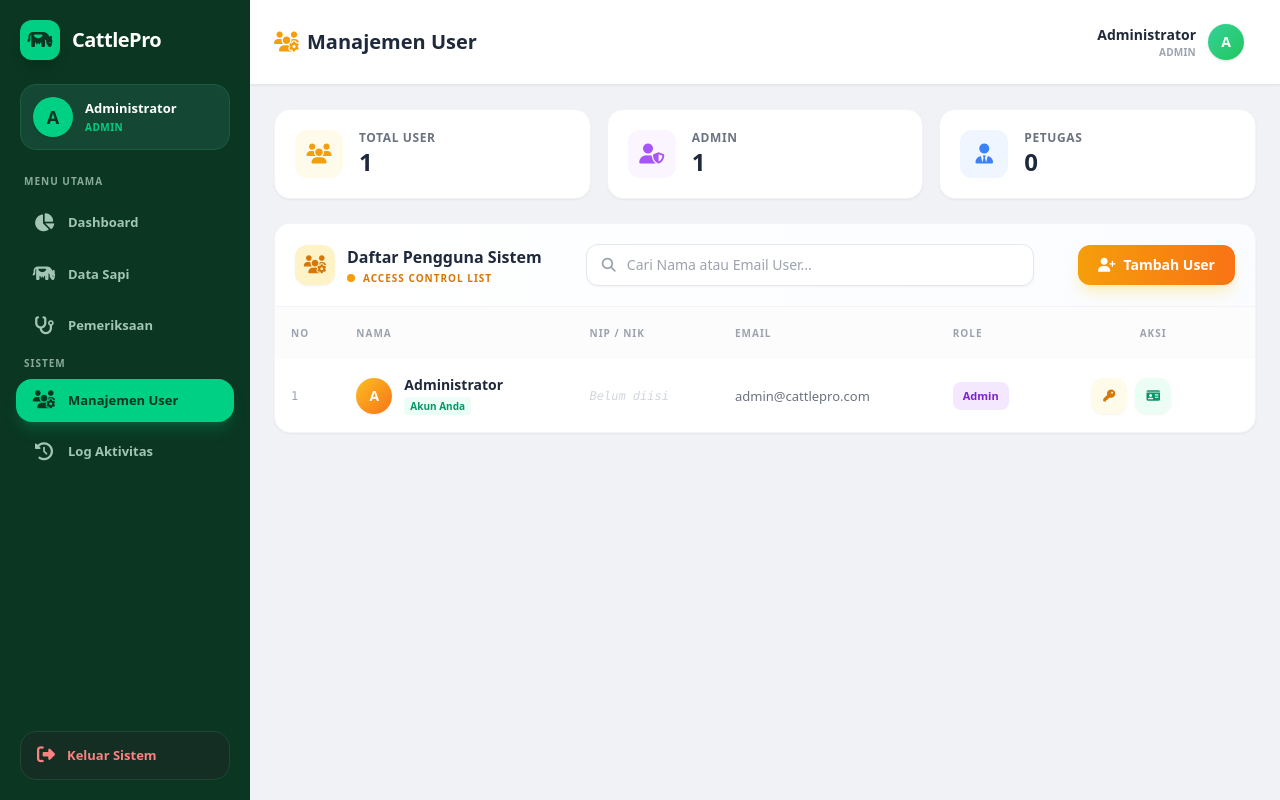
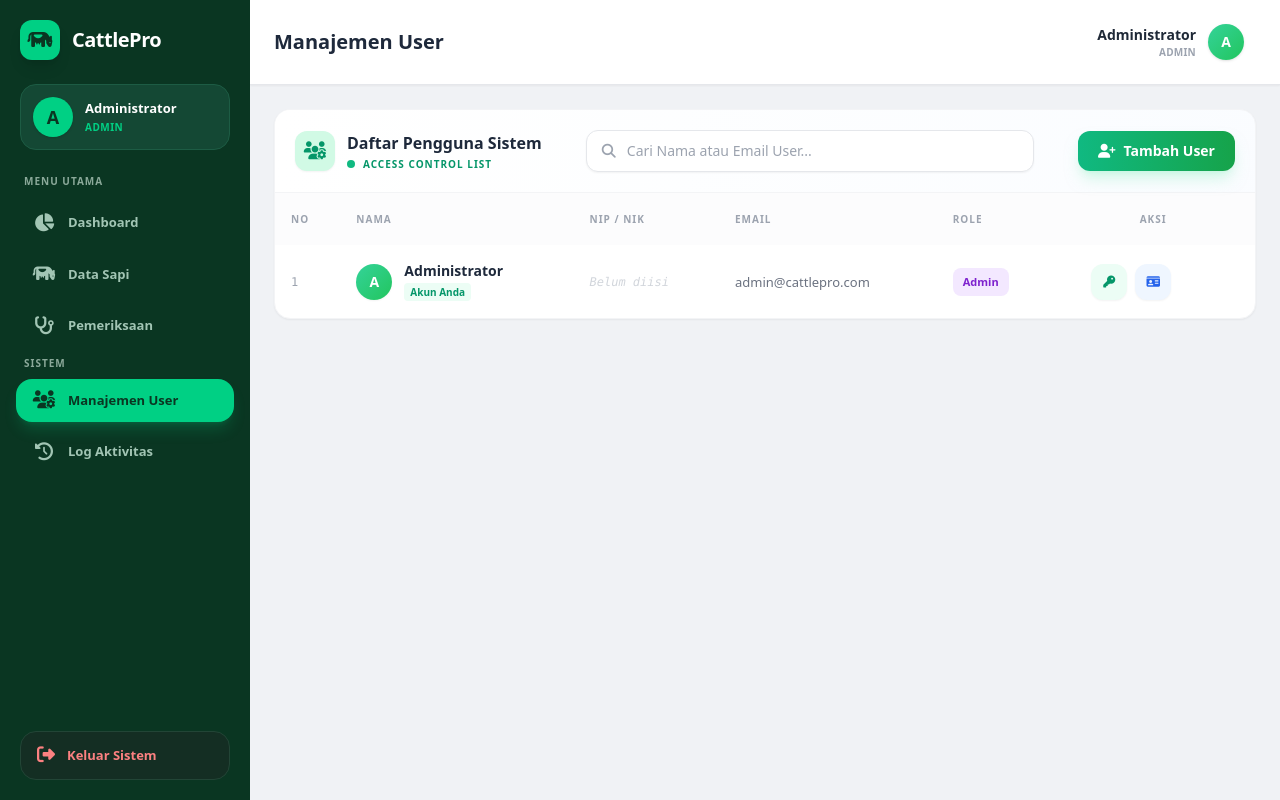
Before and after one commit to DANANGG28/cattlepro, a PHP site: page /pages/users.php in a window 1280 px wide. Run offline with PHP 8.4, Linux system fonts and the light colour scheme; a user stored in the database is signed in; data comes from the database, SQL or seed files in the repository; some libraries are stand-ins or nearby versions.

```diff
--- a/pages/users.php
+++ b/pages/users.php
@@ -127,7 +127,7 @@ $all_users = $stmt->fetchAll(PDO::FETCH_ASSOC);
 <div class="flex-1 h-screen overflow-y-auto w-full transition-all duration-300 relative flex flex-col bg-[#F0F2F5]" id="main-content">
 
     <header class="bg-white shadow-sm border-b border-gray-200 p-4 px-6 flex justify-between items-center sticky top-0 z-10 w-full">
-        <h2 class="text-xl font-bold text-slate-800"><i class="fas fa-users-cog text-amber-500 mr-2"></i>Manajemen User</h2>
+        <h2 class="text-xl font-bold text-slate-800">Manajemen User</h2>
         <div class="flex items-center gap-4 ml-auto">
             <?php include '../components/profile_dropdown.php'; ?>
         </div>
@@ -146,50 +146,20 @@ $all_users = $stmt->fetchAll(PDO::FETCH_ASSOC);
             </div>
         <?php endif; ?>
 
-        <!-- Stats Cards -->
-        <div class="grid grid-cols-2 md:grid-cols-3 gap-4">
-            <div class="bg-white rounded-2xl shadow-sm border border-gray-100 p-5 flex items-center gap-4">
-                <div class="w-12 h-12 rounded-xl bg-amber-50 text-amber-500 flex items-center justify-center text-xl">
-                    <i class="fas fa-users"></i>
-                </div>
-                <div>
-                    <p class="text-xs text-gray-500 font-semibold uppercase tracking-wider">Total User</p>
-                    <p class="text-2xl font-bold text-slate-800"><?php echo count($all_users); ?></p>
-                </div>
-            </div>
-            <div class="bg-white rounded-2xl shadow-sm border border-gray-100 p-5 flex items-center gap-4">
-                <div class="w-12 h-12 rounded-xl bg-purple-50 text-purple-500 flex items-center justify-center text-xl">
-                    <i class="fas fa-user-shield"></i>
-                </div>
-                <div>
-                    <p class="text-xs text-gray-500 font-semibold uppercase tracking-wider">Admin</p>
-                    <p class="text-2xl font-bold text-slate-800"><?php echo count(array_filter($all_users, fn($u) => $u['role'] === 'admin')); ?></p>
-                </div>
-            </div>
-            <div class="bg-white rounded-2xl shadow-sm border border-gray-100 p-5 flex items-center gap-4 col-span-2 md:col-span-1">
-                <div class="w-12 h-12 rounded-xl bg-blue-50 text-blue-500 flex items-center justify-center text-xl">
-                    <i class="fas fa-user-tie"></i>
-                </div>
-                <div>
-                    <p class="text-xs text-gray-500 font-semibold uppercase tracking-wider">Petugas</p>
-                    <p class="text-2xl font-bold text-slate-800"><?php echo count(array_filter($all_users, fn($u) => $u['role'] === 'petugas')); ?></p>
-                </div>
-            </div>
-        </div>
 
         <!-- Main Table & Cards Section -->
         <div class="bg-white rounded-2xl shadow-sm border border-gray-100 overflow-hidden">
             <!-- Unified Section Header -->
             <div class="p-5 border-b border-gray-100 flex flex-col lg:flex-row lg:items-center justify-between gap-4 bg-gradient-to-r from-white to-blue-50/30">
                 <div class="flex items-center gap-3">
-                    <div class="w-10 h-10 bg-amber-100 rounded-xl flex items-center justify-center text-amber-600 shadow-sm">
+                    <div class="w-10 h-10 bg-emerald-100 rounded-xl flex items-center justify-center text-emerald-600 shadow-sm">
                         <i class="fas fa-users-cog text-lg"></i>
                     </div>
                     <div>
                         <h3 class="font-bold text-[16px] text-slate-800">Daftar Pengguna Sistem</h3>
                         <div class="flex items-center gap-2 mt-0.5">
-                            <span class="flex h-2 w-2 rounded-full bg-amber-500"></span>
-                            <span class="text-[10px] text-amber-600 uppercase font-bold tracking-widest">Access Control List</span>
+                            <span class="flex h-2 w-2 rounded-full bg-emerald-500"></span>
+                            <span class="text-[10px] text-emerald-600 uppercase font-bold tracking-widest">Access Control List</span>
                         </div>
                     </div>
                 </div>
@@ -198,11 +168,11 @@ $all_users = $stmt->fetchAll(PDO::FETCH_ASSOC);
                 <div class="relative flex-1 max-w-md lg:mx-4">
                     <i class="fas fa-search absolute left-4 top-1/2 -translate-y-1/2 text-gray-400 text-sm"></i>
                     <input type="text" id="userSearch" placeholder="Cari Nama atau Email User..."
-                           class="w-full pl-10 pr-4 py-2.5 bg-white border border-gray-200 rounded-xl text-sm focus:outline-none focus:ring-2 focus:ring-amber-500 focus:border-transparent transition-all shadow-sm">
+                           class="w-full pl-10 pr-4 py-2.5 bg-white border border-gray-200 rounded-xl text-sm focus:outline-none focus:ring-2 focus:ring-emerald-500 focus:border-transparent transition-all shadow-sm">
                 </div>
 
                 <button onclick="document.getElementById('modal-user').classList.remove('hidden')"
-                    class="bg-gradient-to-r from-amber-500 to-orange-500 text-white font-bold py-2.5 px-5 rounded-xl text-sm hover:from-amber-600 hover:to-orange-600 transition-all shadow-lg shadow-amber-200/50 flex items-center justify-center gap-2">
+                    class="bg-gradient-to-r from-emerald-500 to-green-600 text-white font-bold py-2.5 px-5 rounded-xl text-sm hover:from-emerald-600 hover:to-green-700 transition-all shadow-lg shadow-emerald-200/50 flex items-center justify-center gap-2">
                     <i class="fas fa-user-plus"></i> Tambah User
                 </button>
             </div>
@@ -226,7 +196,7 @@ $all_users = $stmt->fetchAll(PDO::FETCH_ASSOC);
                             <td class="p-4 text-gray-400 font-mono text-xs"><?php echo $no++; ?></td>
                             <td class="p-4">
                                 <div class="flex items-center gap-3">
-                                    <div class="w-9 h-9 bg-gradient-to-br from-amber-400 to-orange-500 rounded-full flex items-center justify-center text-white text-sm font-bold flex-shrink-0 shadow-sm">
+                                    <div class="w-9 h-9 bg-gradient-to-br from-emerald-400 to-green-500 rounded-full flex items-center justify-center text-white text-sm font-bold flex-shrink-0 shadow-sm">
                                         <?php echo strtoupper(substr($u['nama'], 0, 1)); ?>
                                     </div>
                                     <div>
@@ -247,11 +217,11 @@ $all_users = $stmt->fetchAll(PDO::FETCH_ASSOC);
                             <td class="p-4">
                                 <div class="flex items-center justify-center gap-2">
                                     <button onclick="openEditPassword(<?php echo $u['id']; ?>, '<?php echo htmlspecialchars($u['nama'], ENT_QUOTES); ?>')"
-                                        class="w-9 h-9 rounded-xl bg-amber-50 text-amber-600 inline-flex items-center justify-center hover:bg-amber-500 hover:text-white transition shadow-sm" title="Edit Password">
+                                        class="w-9 h-9 rounded-xl bg-emerald-50 text-emerald-600 inline-flex items-center justify-center hover:bg-emerald-500 hover:text-white transition shadow-sm" title="Edit Password">
                                         <i class="fas fa-key text-xs"></i>
                                     </button>
                                     <button onclick="openEditNip(<?php echo $u['id']; ?>, '<?php echo htmlspecialchars($u['nama'], ENT_QUOTES); ?>', '<?php echo htmlspecialchars($u['nip'] ?? '', ENT_QUOTES); ?>')"
-                                        class="w-9 h-9 rounded-xl bg-emerald-50 text-emerald-600 inline-flex items-center justify-center hover:bg-emerald-500 hover:text-white transition shadow-sm" title="Edit Nama & NIP">
+                                        class="w-9 h-9 rounded-xl bg-blue-50 text-blue-600 inline-flex items-center justify-center hover:bg-blue-500 hover:text-white transition shadow-sm" title="Edit Nama & NIP">
                                         <i class="fas fa-id-card text-xs"></i>
                                     </button>
                                     <?php if ($u['id'] != $_SESSION['user_id']): ?>
@@ -276,7 +246,7 @@ $all_users = $stmt->fetchAll(PDO::FETCH_ASSOC);
                 <div class="p-5 space-y-4 user-card">
                     <div class="flex items-center justify-between">
                         <div class="flex items-center gap-3">
-                            <div class="w-10 h-10 bg-gradient-to-br from-amber-400 to-orange-500 rounded-xl flex items-center justify-center text-white font-bold shadow-sm">
+                            <div class="w-10 h-10 bg-gradient-to-br from-emerald-400 to-green-500 rounded-xl flex items-center justify-center text-white font-bold shadow-sm">
                                 <?php echo strtoupper(substr($u['nama'], 0, 1)); ?>
                             </div>
                             <div>
@@ -296,7 +266,7 @@ $all_users = $stmt->fetchAll(PDO::FETCH_ASSOC);
                             </div>
                         <?php endif; ?>
                         <button onclick="openEditPassword(<?php echo $u['id']; ?>, '<?php echo htmlspecialchars($u['nama'], ENT_QUOTES); ?>')"
-                            class="flex-1 bg-amber-50 text-amber-600 font-bold py-3 px-4 rounded-xl text-xs flex items-center justify-center gap-2">
+                            class="flex-1 bg-emerald-50 text-emerald-600 font-bold py-3 px-4 rounded-xl text-xs flex items-center justify-center gap-2">
                             <i class="fas fa-key"></i> Password
                         </button>
                         <?php if ($u['id'] != $_SESSION['user_id']): ?>
@@ -318,8 +288,8 @@ $all_users = $stmt->fetchAll(PDO::FETCH_ASSOC);
     <div class="bg-white rounded-2xl shadow-2xl w-full max-w-lg overflow-hidden animate-fade-in">
         <div class="p-6 border-b border-gray-100 flex justify-between items-center">
             <div class="flex items-center gap-3">
-                <div class="w-9 h-9 bg-amber-50 rounded-xl flex items-center justify-center">
-                    <i class="fas fa-user-plus text-amber-500"></i>
+                <div class="w-9 h-9 bg-emerald-50 rounded-xl flex items-center justify-center">
+                    <i class="fas fa-user-plus text-emerald-500"></i>
                 </div>
                 <h3 class="text-lg font-bold text-slate-800">Tambah User Baru</h3>
             </div>
@@ -329,17 +299,17 @@ $all_users = $stmt->fetchAll(PDO::FETCH_ASSOC);
             <div>
                 <label class="block text-xs font-bold text-gray-500 mb-1.5 uppercase tracking-wider">Nama Lengkap</label>
                 <input type="text" name="nama" required placeholder="contoh: Budi Santoso"
-                    class="w-full px-4 py-2.5 border border-gray-200 rounded-xl text-sm focus:ring-2 focus:ring-amber-500 focus:border-amber-500 outline-none transition bg-gray-50 focus:bg-white">
+                    class="w-full px-4 py-2.5 border border-gray-200 rounded-xl text-sm focus:ring-2 focus:ring-emerald-500 focus:border-emerald-500 outline-none transition bg-gray-50 focus:bg-white">
             </div>
             <div>
                 <label class="block text-xs font-bold text-gray-500 mb-1.5 uppercase tracking-wider">Email</label>
                 <input type="email" name="email" required placeholder="contoh: budi@cattlepro.com"
-                    class="w-full px-4 py-2.5 border border-gray-200 rounded-xl text-sm focus:ring-2 focus:ring-amber-500 focus:border-amber-500 outline-none transition bg-gray-50 focus:bg-white">
+                    class="w-full px-4 py-2.5 border border-gray-200 rounded-xl text-sm focus:ring-2 focus:ring-emerald-500 focus:border-emerald-500 outline-none transition bg-gray-50 focus:bg-white">
             </div>
             <div>
                 <label class="block text-xs font-bold text-gray-500 mb-1.5 uppercase tracking-wider">Password</label>
                 <input type="password" name="password" required placeholder="Minimal 6 karakter"
-                    class="w-full px-4 py-2.5 border border-gray-200 rounded-xl text-sm focus:ring-2 focus:ring-amber-500 focus:border-amber-500 outline-none transition bg-gray-50 focus:bg-white">
+                    class="w-full px-4 py-2.5 border border-gray-200 rounded-xl text-sm focus:ring-2 focus:ring-emerald-500 focus:border-emerald-500 outline-none transition bg-gray-50 focus:bg-white">
             </div>
             <div>
                 <label class="block text-xs font-bold text-gray-500 mb-1.5 uppercase tracking-wider">Role</label>
@@ -352,7 +322,7 @@ $all_users = $stmt->fetchAll(PDO::FETCH_ASSOC);
                 <button type="button" onclick="document.getElementById('modal-user').classList.add('hidden')"
                     class="flex-1 py-2.5 rounded-xl border border-gray-200 text-gray-600 font-semibold text-sm hover:bg-gray-50 transition">Batal</button>
                 <button type="submit" name="tambah_user"
-                    class="flex-1 py-2.5 rounded-xl bg-gradient-to-r from-amber-500 to-orange-500 text-white font-bold text-sm hover:from-amber-600 hover:to-orange-600 transition shadow-lg shadow-amber-200">
+                    class="flex-1 py-2.5 rounded-xl bg-gradient-to-r from-emerald-500 to-green-600 text-white font-bold text-sm hover:from-emerald-600 hover:to-green-700 transition shadow-lg shadow-emerald-200">
                     <i class="fas fa-save mr-1"></i> Simpan
                 </button>
             </div>
@@ -411,8 +381,8 @@ $all_users = $stmt->fetchAll(PDO::FETCH_ASSOC);
     <div class="bg-white rounded-2xl shadow-2xl w-full max-w-md overflow-hidden">
         <div class="p-6 border-b border-gray-100 flex justify-between items-center">
             <div class="flex items-center gap-3">
-                <div class="w-9 h-9 bg-amber-50 rounded-xl flex items-center justify-center">
-                    <i class="fas fa-key text-amber-500"></i>
+                <div class="w-9 h-9 bg-emerald-50 rounded-xl flex items-center justify-center">
+                    <i class="fas fa-key text-emerald-500"></i>
                 </div>
                 <div>
                     <h3 class="text-lg font-bold text-slate-800">Edit Password</h3>
@@ -427,7 +397,7 @@ $all_users = $stmt->fetchAll(PDO::FETCH_ASSOC);
                 <label class="block text-xs font-bold text-gray-500 mb-1.5 uppercase tracking-wider">Password Baru</label>
                 <div class="relative">
                     <input type="password" name="new_password" id="new_password" required placeholder="Minimal 6 karakter"
-                        class="w-full px-4 py-2.5 pr-11 border border-gray-200 rounded-xl text-sm focus:ring-2 focus:ring-amber-500 focus:border-amber-500 outline-none transition bg-gray-50 focus:bg-white">
+                        class="w-full px-4 py-2.5 pr-11 border border-gray-200 rounded-xl text-sm focus:ring-2 focus:ring-emerald-500 focus:border-emerald-500 outline-none transition bg-gray-50 focus:bg-white">
                     <button type="button" onclick="toggleVis('new_password', 'eye1')" class="absolute right-3 top-1/2 -translate-y-1/2 text-gray-400 hover:text-gray-600 transition">
                         <i class="fas fa-eye text-sm" id="eye1"></i>
                     </button>
@@ -444,15 +414,15 @@ $all_users = $stmt->fetchAll(PDO::FETCH_ASSOC);
                 </div>
                 <p id="pass-match-msg" class="text-xs mt-1.5 hidden"></p>
             </div>
-            <div class="bg-amber-50 border border-amber-100 rounded-xl p-3 flex items-start gap-2">
-                <i class="fas fa-info-circle text-amber-500 mt-0.5 flex-shrink-0"></i>
-                <p class="text-xs text-amber-700">Password minimal 6 karakter. User akan perlu login ulang setelah password diubah.</p>
+            <div class="bg-emerald-50 border border-emerald-100 rounded-xl p-3 flex items-start gap-2">
+                <i class="fas fa-info-circle text-emerald-500 mt-0.5 flex-shrink-0"></i>
+                <p class="text-xs text-emerald-700">Password minimal 6 karakter. User akan perlu login ulang setelah password diubah.</p>
             </div>
             <div class="flex gap-3 pt-1">
                 <button type="button" onclick="closeEditPassword()"
                     class="flex-1 py-2.5 rounded-xl border border-gray-200 text-gray-600 font-semibold text-sm hover:bg-gray-50 transition">Batal</button>
                 <button type="submit" name="edit_password"
-                    class="flex-1 py-2.5 rounded-xl bg-gradient-to-r from-amber-500 to-orange-500 text-white font-bold text-sm hover:from-amber-600 hover:to-orange-600 transition shadow-lg shadow-amber-200">
+                    class="flex-1 py-2.5 rounded-xl bg-gradient-to-r from-emerald-500 to-green-600 text-white font-bold text-sm hover:from-emerald-600 hover:to-green-700 transition shadow-lg shadow-emerald-200">
                     <i class="fas fa-save mr-1"></i> Simpan Password
                 </button>
             </div>
```
